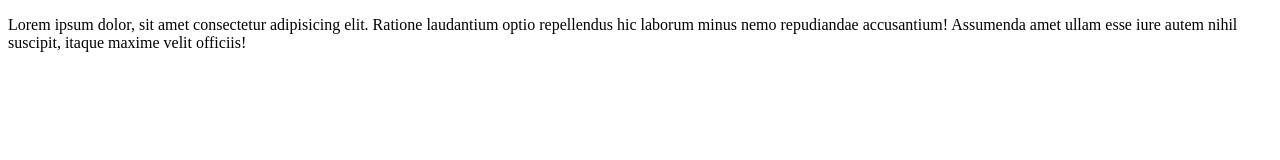
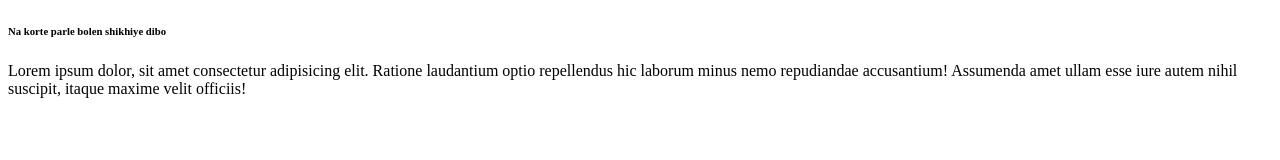
Before and after one commit to hippo49/local_repo, a plain HTML site: page index.html in a window 1280 px wide. Drawn offline with Linux system fonts and the light colour scheme.

Commit message:
Added to feature1

```diff
--- a/index.html
+++ b/index.html
@@ -6,6 +6,7 @@
     <title>Document</title>
 </head>
 <body>
+    <h6>Na korte parle bolen shikhiye dibo</h6>
     <p>Lorem ipsum dolor, sit amet consectetur adipisicing elit. Ratione laudantium optio repellendus hic laborum minus nemo repudiandae accusantium! Assumenda amet ullam esse iure autem nihil suscipit, itaque maxime velit officiis!</p>
 </body>
 </html>
```
